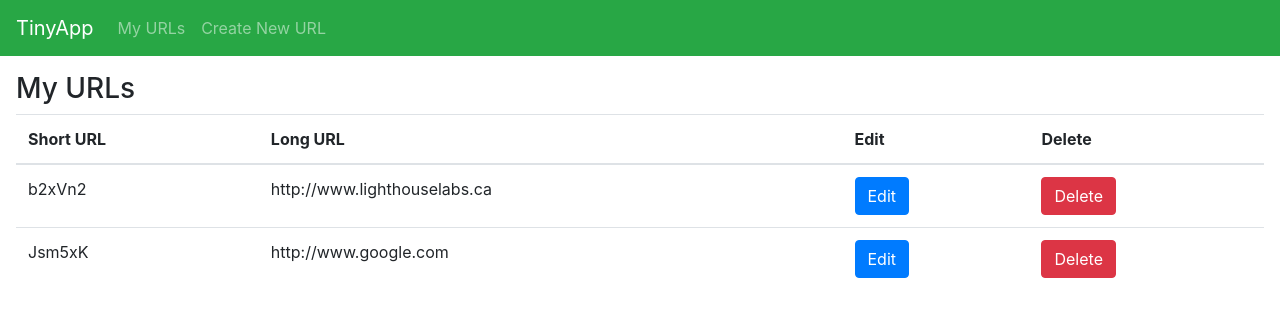
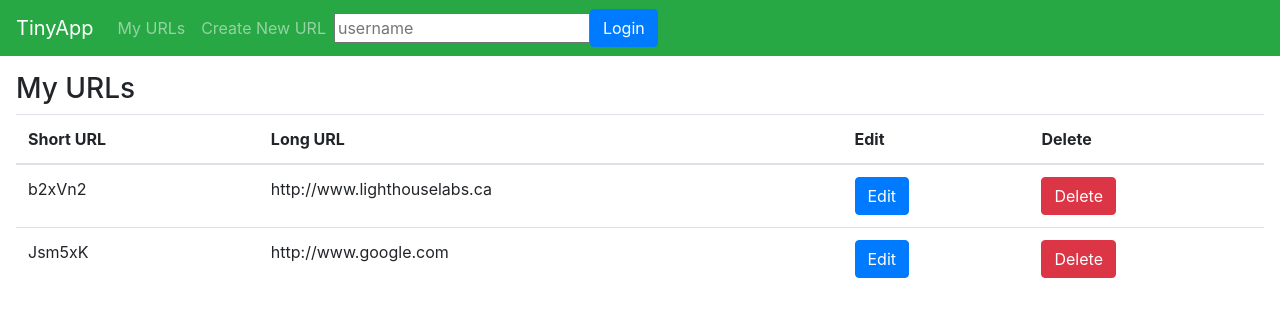
Before and after one commit to FaezCat/tinyapp, a Node server app: page /urls in a window 1280 px wide. Shown: the top 317 px of the page. Run offline with Node 20, Linux system fonts and the light colour scheme; some libraries are stand-ins or nearby versions.

Commit message:
added cookie-parser as a dev dependency in addition to creating a login feature for each header

```diff
--- a/package.json
+++ b/package.json
@@ -20,6 +20,7 @@
   "homepage": "https://github.com/FaezCat/tinyapp#readme",
   "dependencies": {
     "body-parser": "^1.19.0",
+    "cookie-parser": "^1.4.5",
     "ejs": "^3.1.6",
     "express": "^4.17.1"
   },
--- a/views/partials/_header.ejs
+++ b/views/partials/_header.ejs
@@ -8,6 +8,10 @@
       <div class="navbar-nav">
         <a class="nav-item nav-link" href="/urls">My URLs</a>
         <a class="nav-item nav-link" href="/urls/new">Create New URL</a>
+        <form class="form-inline" form action="/login" method="POST">
+            <input type="text" id="username" name="username" placeholder="username">
+            <button type="submit" class="btn btn-primary">Login</button>
+        </form>
       </div>
     </div>
   </nav>
```
Also changed, not shown: 1 other file.
